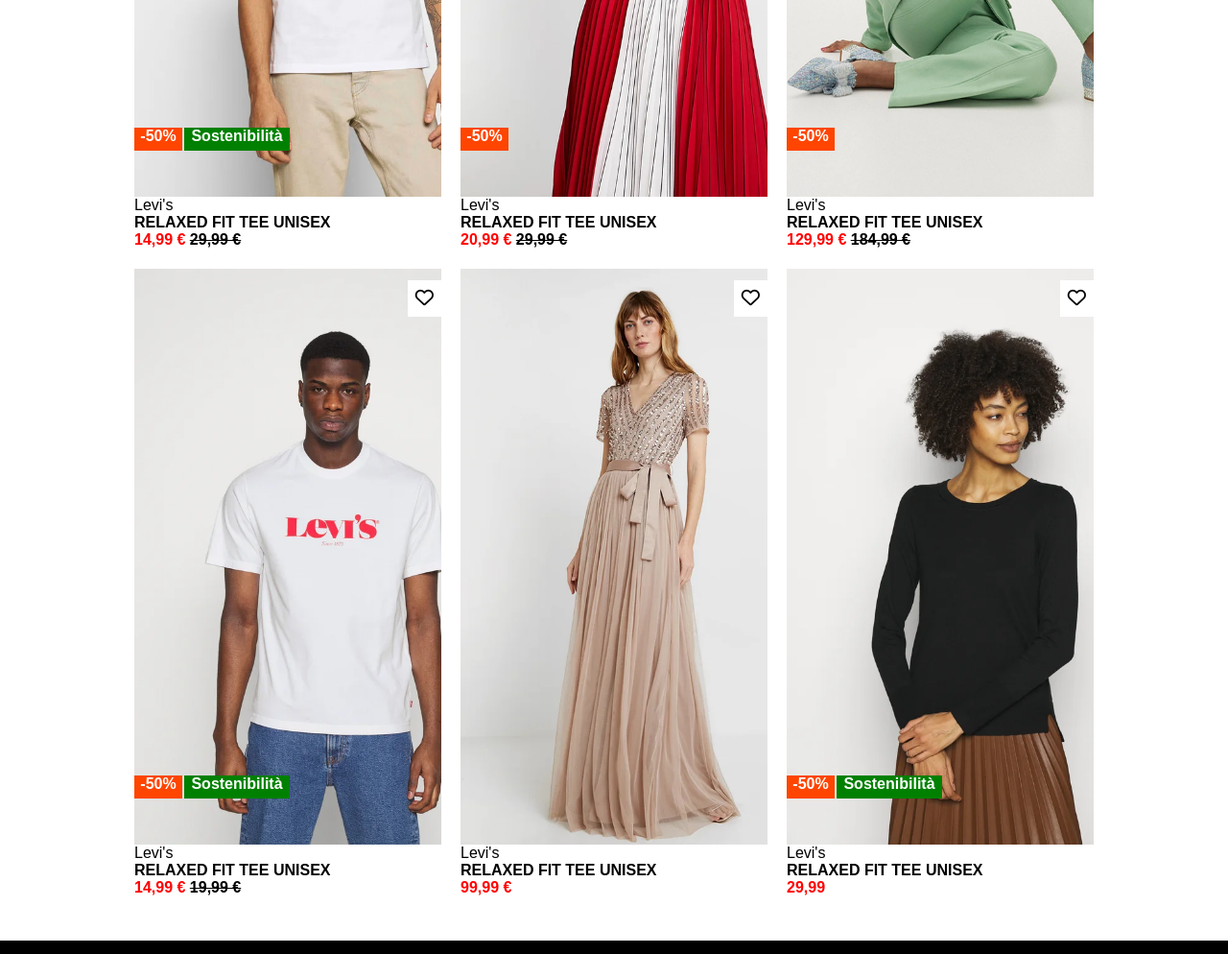
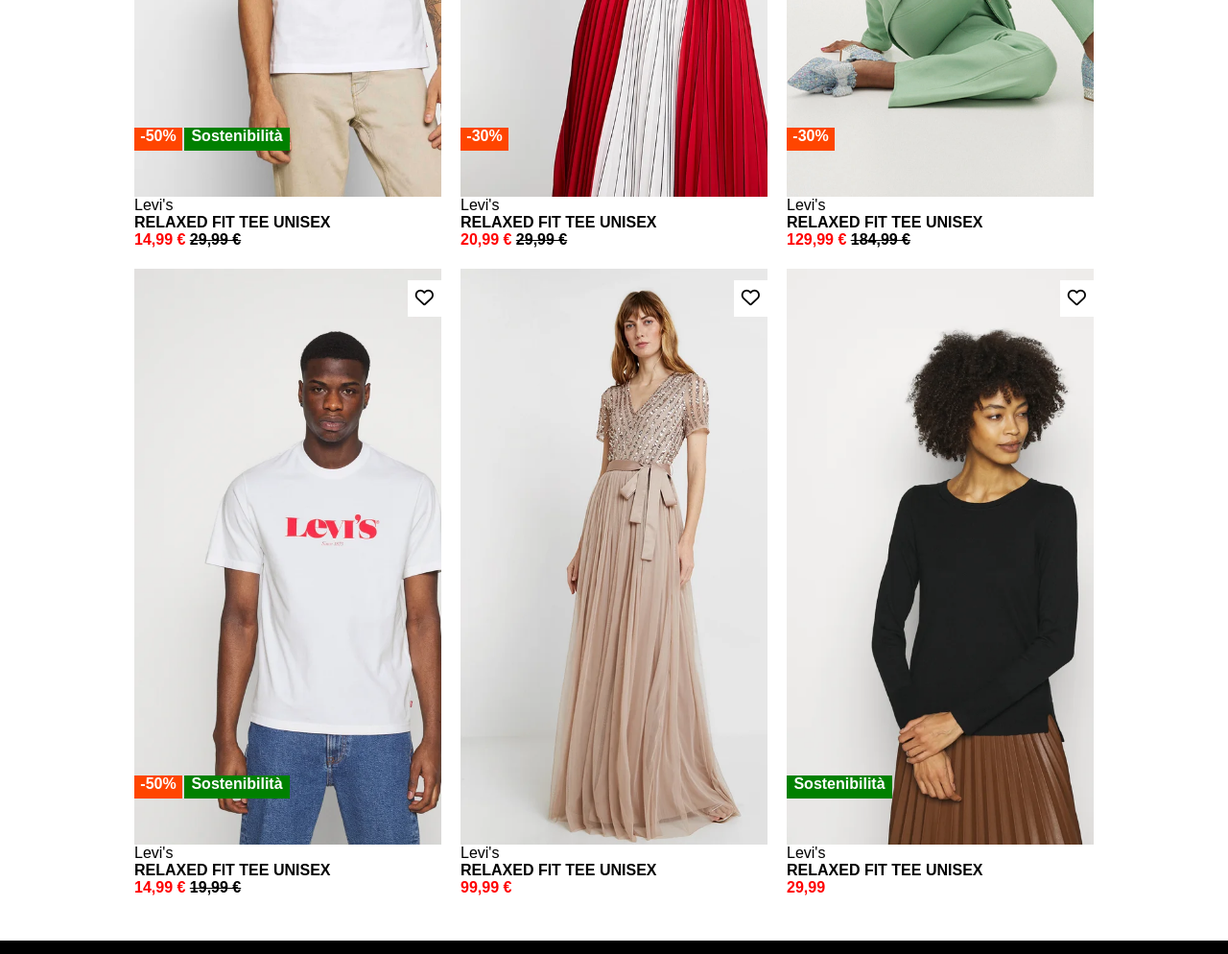
Before and after one commit to Carlo-Adile/html-css-boolando, a plain HTML site: page index.html in a window 1280 px wide. Shown: the part 520-1514 px from the top of the page at 96% size. Drawn offline with Linux system fonts and the light colour scheme; files whose address does not match are found by name.

Commit message:
minor fix

```diff
--- a/assets/css/style.css
+++ b/assets/css/style.css
@@ -169,6 +169,18 @@
     text-align: center;
 }
 
+.sustainability2{
+    color:white;
+    background-color:green;
+    font-weight: bold;
+    position:absolute;
+    bottom:8%;
+    left:0px;
+    width:110px;
+    height:1.5rem;
+    text-align: center;
+}
+
 #like{
     position:absolute;
     top:2%;
@@ -177,6 +189,10 @@
     text-align:center;
     background-color: white;
     border:8px solid white;
+}
+
+#like:hover{
+    fill:black;
 }
 
 /* product info parts */
--- a/index.html
+++ b/index.html
@@ -45,7 +45,7 @@
                 </div>
             </div>
             <div class="product roses_tee">
-                <div class="discount">-50%</div>
+                <div class="discount">-30%</div>
                 <div id="like">
                     <i class="fa-regular fa-heart"></i>
                 </div>
@@ -62,7 +62,7 @@
                 </div>
             </div>
             <div class="product colori_pastello">
-                <div class="discount">-50%</div>
+                <div class="discount">-30%</div>
                 <div id="like">
                     <i class="fa-regular fa-heart"></i>
                 </div>
@@ -113,9 +113,7 @@
                 </div>
             </div>
             <div class="product maglione_black">
-
-                <div class="discount">-50%</div>
-                <div class="sustainability">Sostenibilità</div>
+                <div class="sustainability2">Sostenibilità</div>
                 <div id="like">
                     <i class="fa-regular fa-heart"></i>
                 </div>
```
